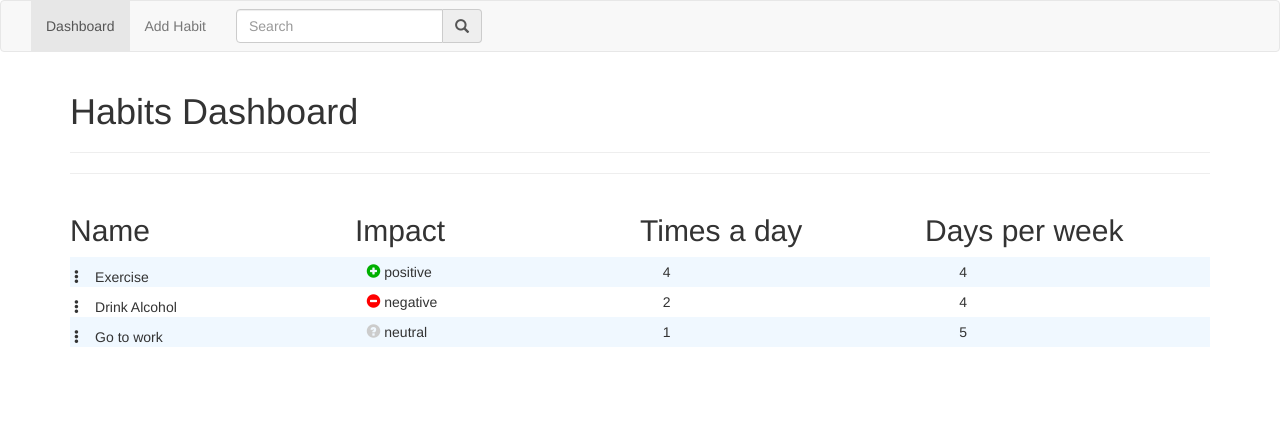
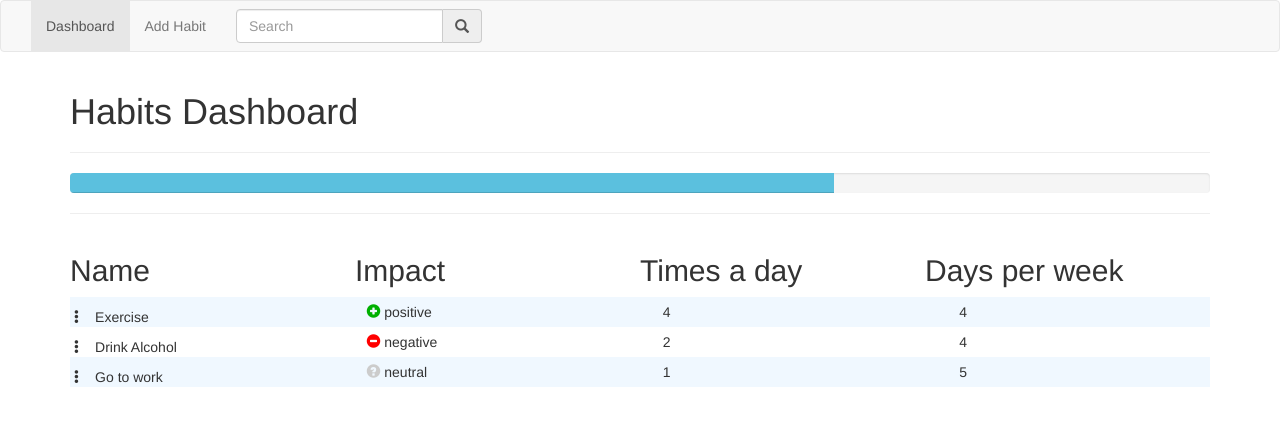
Before and after one commit to theglitcher97/angular_the_complete_guide_course, an Angular app: page / in a window 1280 px wide. Shown: the top 426 px of the page. Built offline with nearby package versions, Linux system fonts and the light colour scheme.

Commit message:
feat: add progress bar for productivity

```diff
--- a/src/app/app.component.ts
+++ b/src/app/app.component.ts
@@ -34,6 +34,7 @@ export class AppComponent implements OnInit {
     let index = this.habits.findIndex((h) => habit.id === h.id);
     if (index !== -1) {
       this.habits.splice(index, 1);
+      this.habits = [...this.habits];
       this.habitsCopy = [...this.habits];
     }
   }
--- a/src/app/dashboard/dashboard.component.html
+++ b/src/app/dashboard/dashboard.component.html
@@ -1,6 +1,22 @@
 <h1>Habits Dashboard</h1>
 <hr>
-
+<div *ngIf="progressBar" class="progress">
+  <div [ngClass]="{
+        'progress-bar-success': progressBar >= 70,
+        'progress-bar-info': progressBar >= 50 && progressBar < 70,
+        'progress-bar-warning': progressBar >= 30 && progressBar < 50,
+        'progress-bar-danger': progressBar < 30,
+       }"
+       [ngStyle]="{'width': progressBar+'%'}"
+       aria-valuemax="100"
+       aria-valuemin="0"
+       aria-valuenow="40"
+       class="progress-bar"
+       role="progressbar"
+  >
+    <span class="sr-only">40% Complete (success)</span>
+  </div>
+</div>
 <hr>
 <app-habits (onEditHabit)="onEditHabitAction($event)" (onRemoveHabit)="onRemoveHabit($event)"
             [habitsList]="habits"></app-habits>
--- a/src/app/dashboard/dashboard.component.ts
+++ b/src/app/dashboard/dashboard.component.ts
@@ -6,7 +6,7 @@ import {
   Output,
   SimpleChanges,
 } from '@angular/core';
-import { Habit } from './models/habit';
+import { Habit, ImpactEnum } from './models/habit';
 
 @Component({
   selector: 'app-dashboard',
@@ -17,10 +17,13 @@ export class DashboardComponent implements OnChanges {
   @Input() habits!: Habit[];
   @Output() onRemovedHabit: EventEmitter<Habit> = new EventEmitter<Habit>();
   @Output() onEditHabit: EventEmitter<Habit> = new EventEmitter<Habit>();
+  public progressBar!: number;
+  private minProgressBar = 1;
 
   ngOnChanges({ habits }: SimpleChanges): void {
     if (habits && habits.currentValue) {
       this.habits = habits.currentValue;
+      this.calculateProgressbar(this.habits);
     }
   }
 
@@ -31,4 +34,23 @@ export class DashboardComponent implements OnChanges {
   onEditHabitAction(habit: Habit) {
     this.onEditHabit.emit(habit);
   }
+
+  calculateProgressbar(habits: Habit[]) {
+    let totalPoints = 0,
+      positivePoints = 0,
+      negativePoints = 0,
+      points;
+    habits.forEach((habit) => {
+      if (habit.impact === ImpactEnum.neutral) return;
+      points = habit.times_a_day * habit.days_per_week;
+      if (habit.days_per_week >= 5) points += habit.days_per_week - 4;
+      if (habit.impact === ImpactEnum.positive) positivePoints += points;
+      if (habit.impact === ImpactEnum.negative) negativePoints += points;
+      totalPoints += points;
+    });
+
+    const progress = Math.round((positivePoints / totalPoints) * 100);
+    this.progressBar =
+      progress > this.minProgressBar ? progress : this.minProgressBar;
+  }
 }
```
